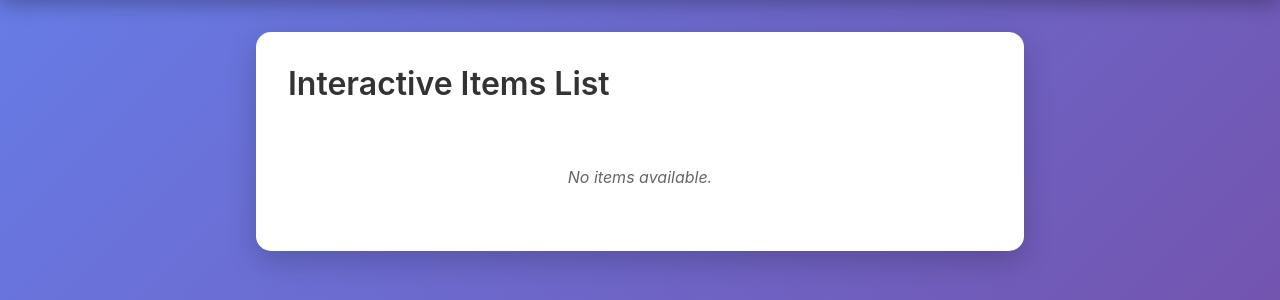
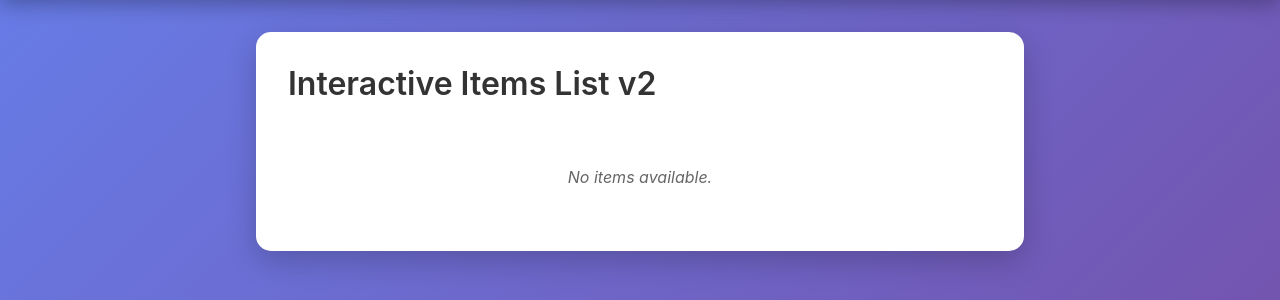
Before and after one commit to luistoledolafuente/Tecsup-Django, a Django app: template sem1/src/core/templates/core/item_list.html in a window 1280 px wide. Shown: the part 113-413 px from the top of the page. Run offline with Django 5.2, Linux system fonts and the light colour scheme; the template is opened without the code that fills it, so the values that code supplies are empty.

Commit message:
Modificación de template item_list

```diff
--- a/sem1/src/core/templates/core/item_list.html
+++ b/sem1/src/core/templates/core/item_list.html
@@ -48,7 +48,7 @@
     }
 </style>
 
-<h1 class="page-title">Interactive Items List</h1>
+<h1 class="page-title">Interactive Items List v2</h1>
 
 <ul class="items-list">
     {% for item in items %}
```
Also changed, not shown: sem1/src/db.sqlite3.
